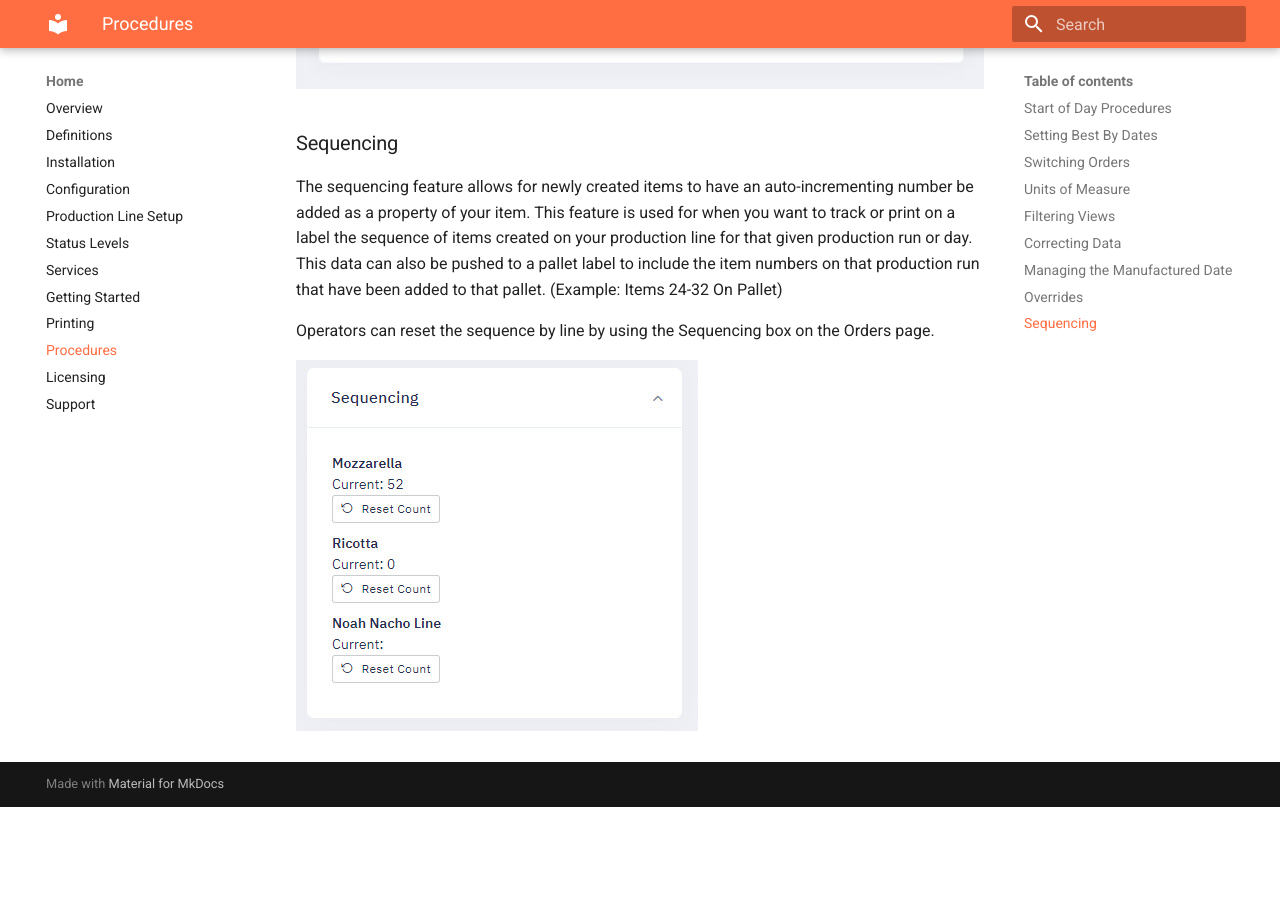
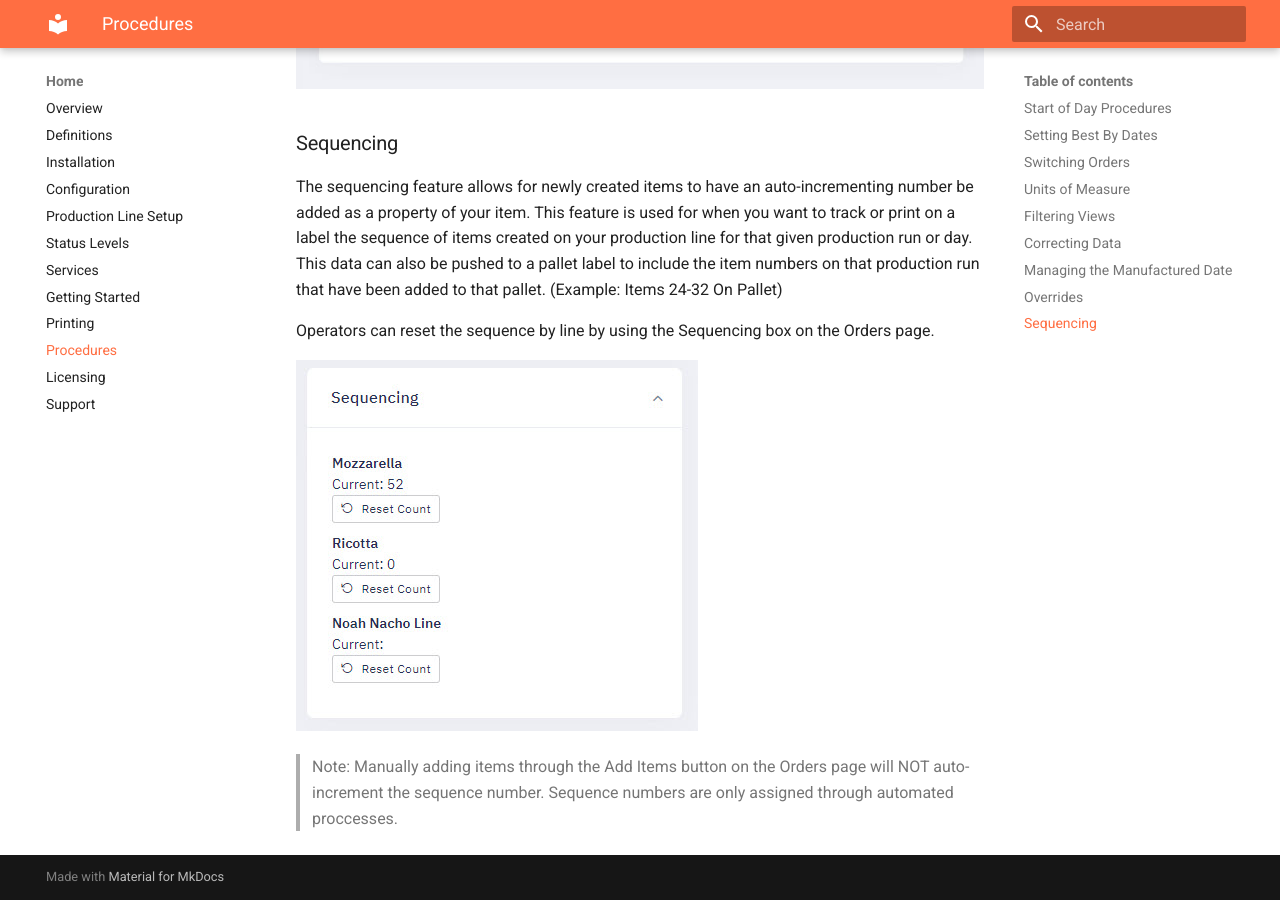
Before and after one commit to cybertrol-engineering/CE.PalletWorks.Documentation, an MkDocs documentation site: the page built from docs/procedures.md, in a window 1280 px wide and 900 px high, scrolled down 4483 px. Built offline with MkDocs 1.6.1 and Material for MkDocs 9.7.7, drawn with Linux system fonts in a browser that asks for light colours; before the commit the page ends 5290 px from its top, so only the background shows below that.

Commit message:
Added note

```diff
--- a/docs/procedures.md
+++ b/docs/procedures.md
@@ -91,3 +91,5 @@ The sequencing feature allows for newly created items to have an auto-incrementi
 Operators can reset the sequence by line by using the Sequencing box on the Orders page.
 
 ![](images/sequencing.jpg)
+
+> Note: Manually adding items through the Add Items button on the Orders page will NOT auto-increment the sequence number. Sequence numbers are only assigned through automated proccesses.
```
